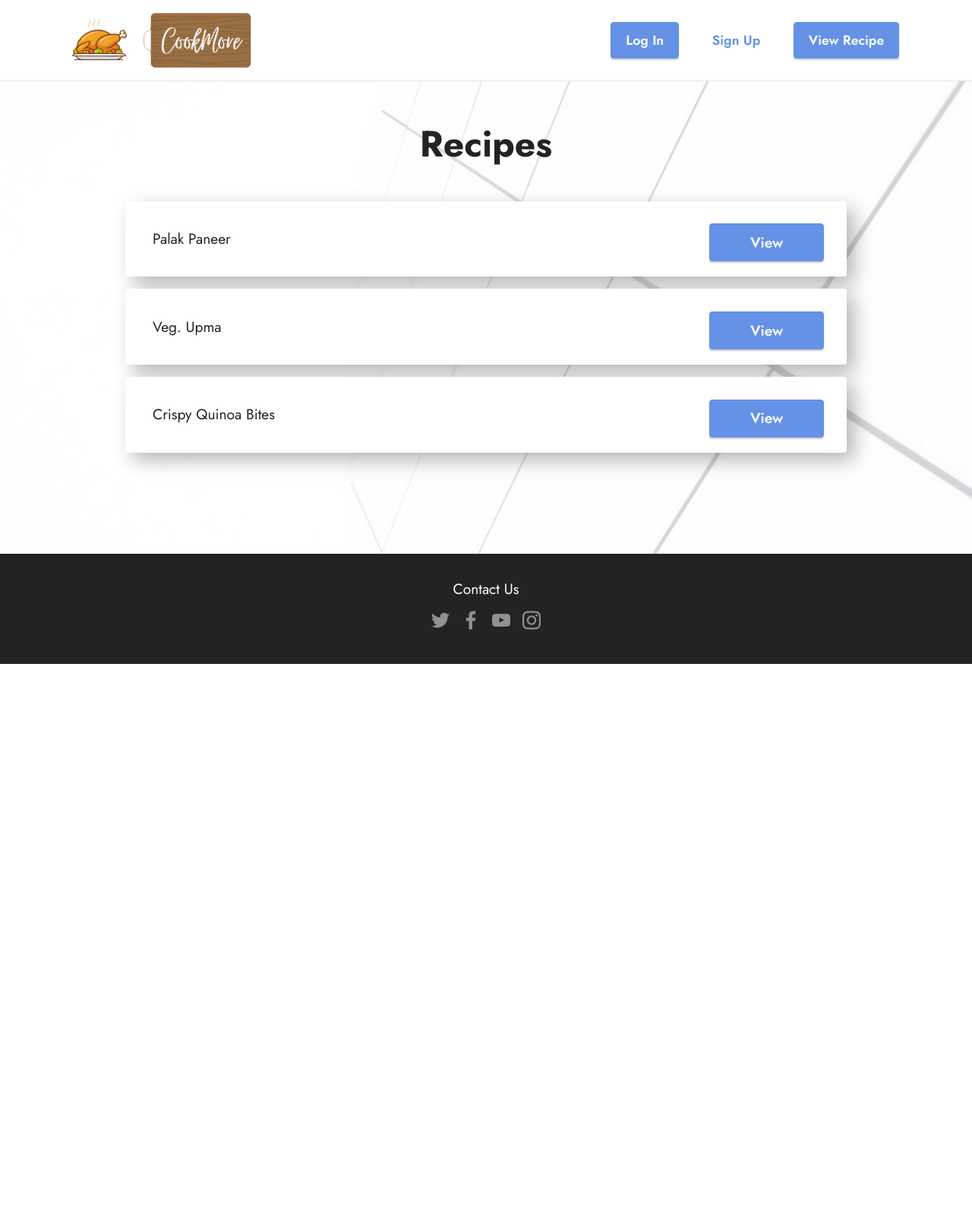
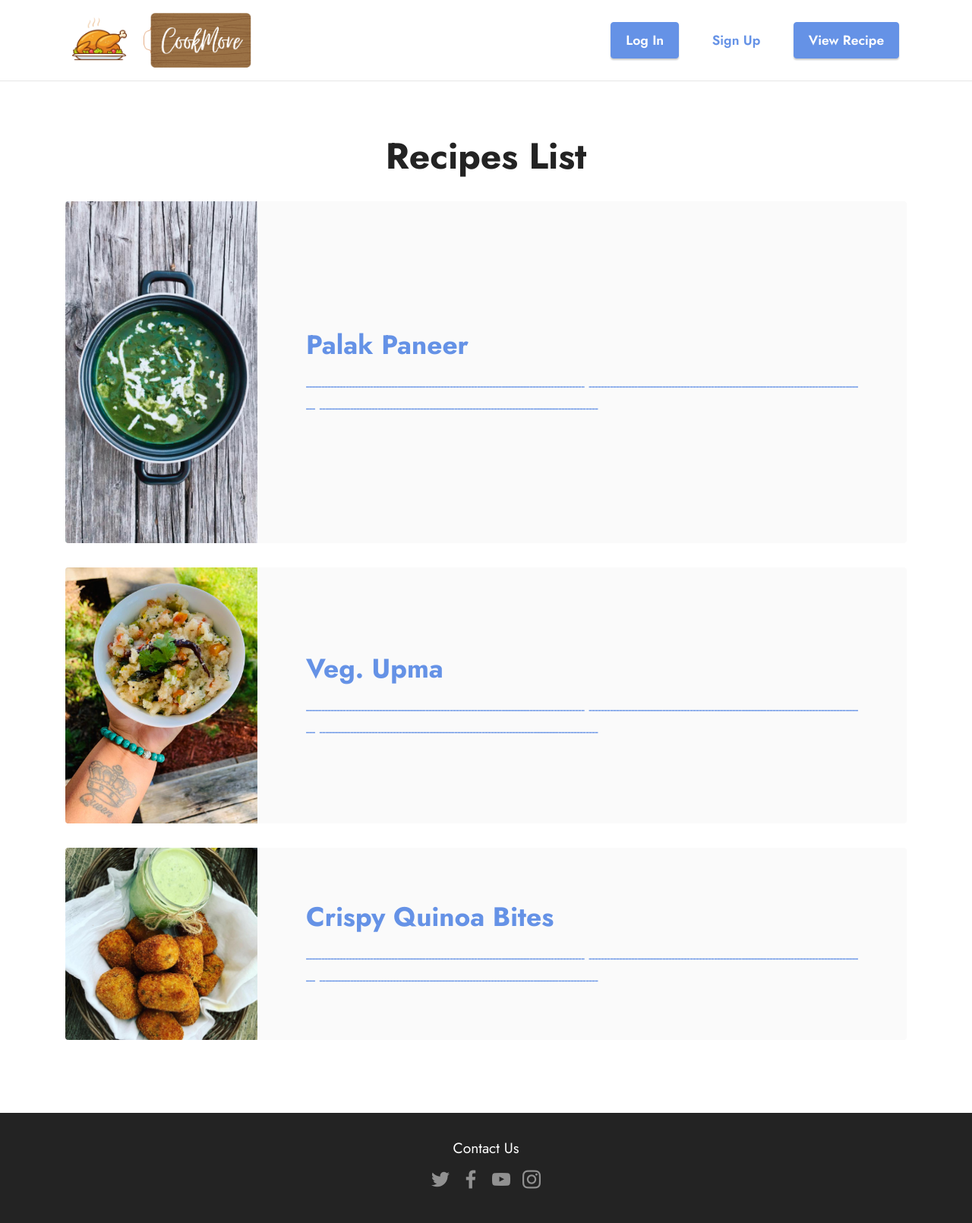
Before and after one commit to parthchauhan05/Cooooooooooook-de-kooooooooooooc, a Django app: page /recipes/ in a window 1280 px wide. Shown: the whole page at 76% size. Before the commit the page ends 874 px from the top, so only its background shows below. Run offline with Django 3.2, Linux system fonts and the light colour scheme; data comes from the database, SQL or seed files in the repository; both versions use the stored data as it was after the commit; tables that the repository leaves empty hold one stand-in row (values such as "Sample post"); some libraries are stand-ins or nearby versions.

Commit message:
Working on designing

```diff
--- a/mysite/recipe/templates/index.html
+++ b/mysite/recipe/templates/index.html
@@ -10,7 +10,6 @@
                         <li data-slide-to="1" data-target="#sotkgnbJh8"></li>
                         <li data-slide-to="2" data-target="#sotkgnbJh8"></li>
                     </ol>
-                    <!-- <p>{{ recipe }}</p> -->
                     <div class="carousel-inner">
                         {% for recipe in recipes %}
                             {% if forloop.first %}
--- a/mysite/recipe/templates/recipe/view_recipes.html
+++ b/mysite/recipe/templates/recipe/view_recipes.html
@@ -1,36 +1,52 @@
+
 {% load static %}
 {% include 'header.html' %}
+<section class="features10 cid-sotbW4qMBf" id="features11-12">
+    <div class="container">
+        <div class="title">
+            <h3 class="mbr-section-title mbr-fonts-style mb-4 display-2">
+                <strong>Recipes List</strong>
+            </h3>
 
-<section class=" cid-sot7C68He7" id="form7-w">
-
-    <div class="mbr-overlay"></div>
-    <div class="container">
-        <div class="mbr-section-head">
-            <h3 class="mbr-section-title mbr-fonts-style align-center mb-0 display-2">
-                <strong>Recipes</strong></h3>
         </div>
-
-        <div class="row justify-content-center mt-4">
-            <ul class="col-sm-10" style="list-style-type:none;">
-                {% for recipe in recipes %}
-                    <li class="my-3">
-                        <div class="card">
-                            <div class="card-body row d-flex align-items-center" style="
-                            background-color: #fff;
-                            background-clip: border-box;
-                            border-radius: .25rem;
-                            box-shadow: 10px 10px 26px 0px rgba(0,0,0,0.29);
-                        ">
-                                <p class="mbr-section-title mbr-fonts-style mb-0 display-7 col">
-                                    {{recipe}}
-                                </p>
-                                <a href="{% url 'recipe-details' recipe.id %}" class="col-sm-2 mbr-fonts-style mb-0 display-7 btn btn-primary">View</a>
+        {% for recipe in recipes %}
+        <div class="card">
+            <a href="{% url 'recipe-details' recipe.id %}" >
+            <div class="card-wrapper">
+                <div class="row align-items-center">
+                    <div class="col-12 col-md-3">
+                        <div class="image-wrapper">
+                            <img src="/media/{{ recipe.recipe_image }}" alt="CookMore" title="">
+                        </div>
+                    </div>
+                    <div class="col-12 col-md">
+                        <div class="card-box">
+                            <div class="row">
+                                <div class="col-12">
+                                    <div class="top-line">
+                                        <h4 class="card-title mbr-fonts-style display-5"><strong>{{ recipe.recipe_name }}</strong></h4>
+                                        <p class="cost mbr-fonts-style display-5">
+                                        </p>
+                                    </div>
+                                </div>
+                                <div class="col-12">
+                                    <div class="bottom-line">
+                                        <p class="mbr-text mbr-fonts-style m-0 display-7">
+                                            -------------------------------------------------------------------------------------------
+                                            -------------------------------------------------------------------------------------------
+                                            -------------------------------------------------------------------------------------------
+                                        </p>
+                                    </div>
+                                </div>
                             </div>
                         </div>
-                    </li>
-                {% endfor %}
-            </ul>
+                    </div>
+                </div>
+            </div>
+            </a>
         </div>
+        {% endfor %}
     </div>
 </section>
+
 {% include 'footer.html' %}
```
Also changed, not shown: Recipes.html (+0 -14 lines), mysite/recipe/templates/recipe/recipe_details.html (+76 -0 lines), mysite/recipe/views.py (+1 -6 lines), mysite/db.sqlite3.
